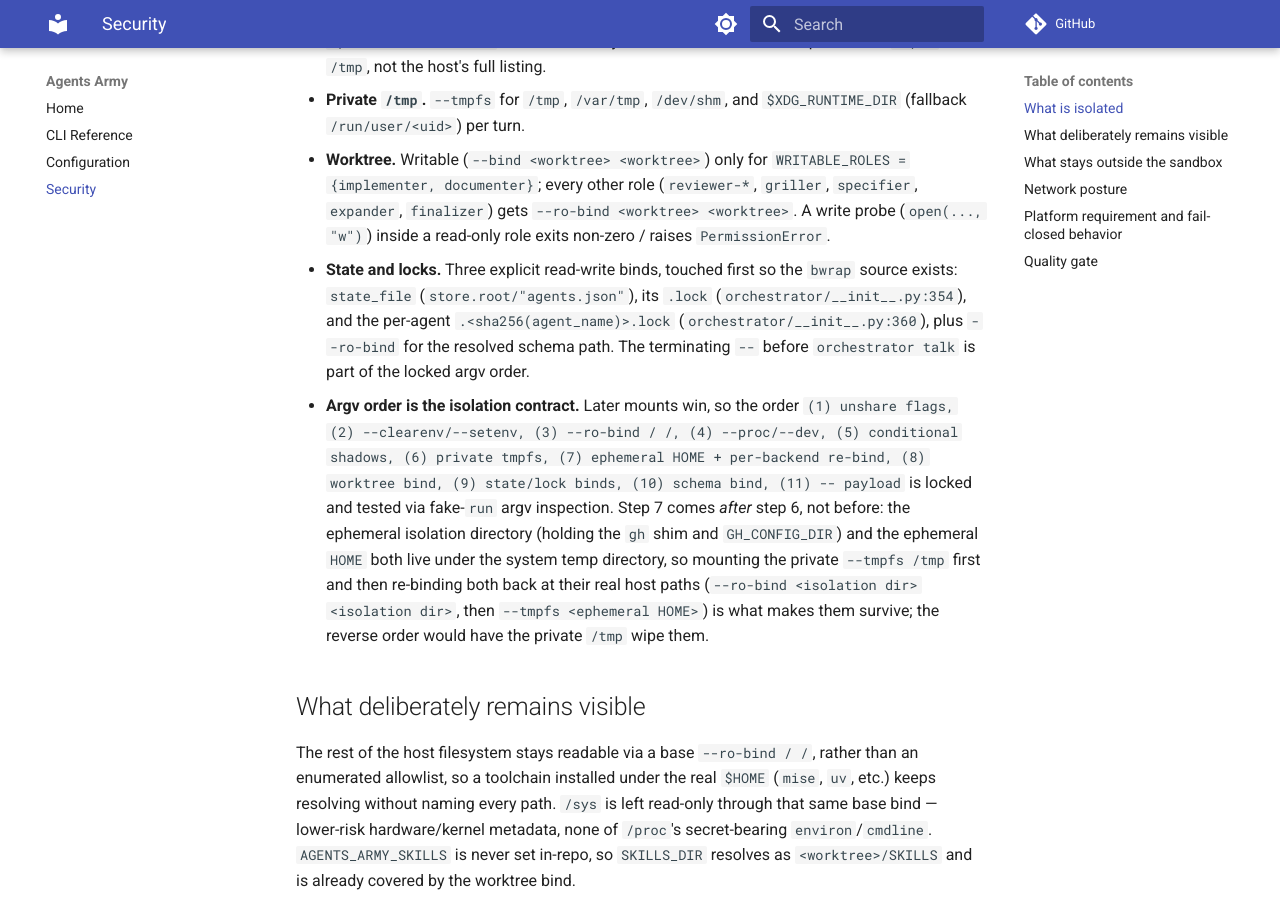
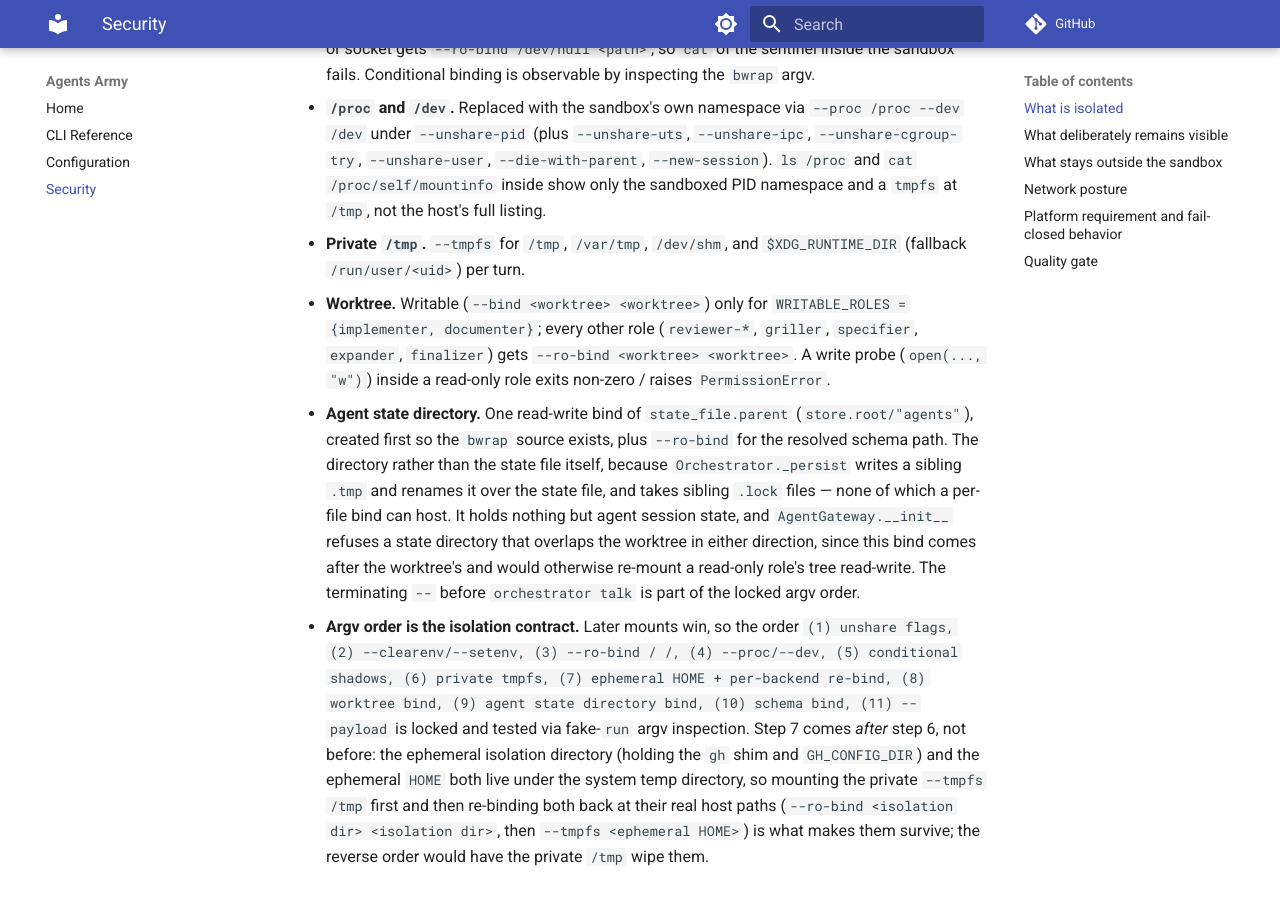
Before and after one commit to gabepsilva/agents-army-2, an MkDocs documentation site: the page built from docs/security.md, in a window 1280 px wide and 900 px high, scrolled down 983 px. Built offline with MkDocs 1.6.1 and Material for MkDocs 9.7.7, drawn with Linux system fonts in a browser that asks for light colours; comment, search, counter and statistics services are not loaded; some of the changed text lies outside the part shown.

Commit message:
Fix the agent sandbox: bind the state directory, not the state file
Every sandboxed agent turn died on the orchestrator's first state write.
`_run_cli` bound `agents.json` and its two lock files individually and
`touch`ed them into existence first, which fails twice over:

- the empty file a bare `touch` leaves behind is not JSON, so the very first
  turn on a new issue was rejected with "is not valid JSON" before it began;
- `Orchestrator._persist` writes a sibling `.tmp` and renames it over the
  state file, and takes sibling `.lock` files. Their parent directory stayed
  read-only, so a turn that got past the first problem died with
  "Read-only file system: .../agents.json.tmp".

Both were latent from the bubblewrap change (ce8108e) and affect V1 and V2
alike; no fresh turn has run since it landed.

Bind `state_file.parent` read-write instead and let the orchestrator create
what it needs. The agent state moves to `<issue>/agents/agents.json` so that
directory holds session state and nothing else — checkpoints, the issue
snapshot, and workflow metadata stay outside a turn's reach.

That bind is read-write for every role and comes after the worktree's, so an
overlap would silently re-mount a reviewer's read-only tree read-write.
`AgentGateway.__init__` now refuses a state directory that contains, or is
contained by, the worktree.

`_lock_paths_for` mirrored two private orchestrator path rules purely to
pre-create bind sources, and goes away with them.

Co-Authored-By: Claude Opus 5 <noreply@anthropic.com>
Claude-Session: https://claude.ai/code/session_01F61pVkksfxUH9jQPuXxAKy

```diff
--- a/docs/security.md
+++ b/docs/security.md
@@ -3,9 +3,16 @@
 Agent turns in the Gabriel's Development Workflow (GDW) example driver run
 inside a [`bubblewrap`](https://github.com/containers/bubblewrap) (`bwrap`)
 sandbox. Only the single `orchestrator talk ...` call made by
-`AgentGateway.ask` (`examples/gabriels_workflow/development_workflow.py:1173`)
-is wrapped. The `orchestrator` package itself stays sandbox-agnostic, and the
+`AgentGateway.ask` in `examples/gabriels_workflow/development_workflow.py` is
+wrapped. The `orchestrator` package itself stays sandbox-agnostic, and the
 driver's own GitHub, git, and `make ci` calls run unsandboxed.
+
+The V2 driver (`examples/gabriels_workflow_v2/`) reuses this same gateway, so
+everything below applies to it unchanged. What V2 adds is upstream of the
+sandbox: each agent's reply is schema-validated and every prompt presents its
+context inside `<untrusted_context_json>`, because a V2 handoff is written by
+the previous agent and is data for the next one to evaluate, never
+instructions for it to follow.
 
 ## What is isolated
 
@@ -48,14 +55,19 @@ driver's own GitHub, git, and `make ci` calls run unsandboxed.
   (`reviewer-*`, `griller`, `specifier`, `expander`, `finalizer`) gets
   `--ro-bind <worktree> <worktree>`. A write probe (`open(..., "w")`) inside a
   read-only role exits non-zero / raises `PermissionError`.
-- **State and locks.** Three explicit read-write binds, touched first so the
-  `bwrap` source exists: `state_file` (`store.root/"agents.json"`), its
-  `.lock` (`orchestrator/__init__.py:354`), and the per-agent
-  `.<sha256(agent_name)>.lock` (`orchestrator/__init__.py:360`), plus
-  `--ro-bind` for the resolved schema path. The terminating `--` before
-  `orchestrator talk` is part of the locked argv order.
+- **Agent state directory.** One read-write bind of `state_file.parent`
+  (`store.root/"agents"`), created first so the `bwrap` source exists, plus
+  `--ro-bind` for the resolved schema path. The directory rather than the
+  state file itself, because `Orchestrator._persist` writes a sibling `.tmp`
+  and renames it over the state file, and takes sibling `.lock` files — none
+  of which a per-file bind can host. It holds nothing but agent session
+  state, and `AgentGateway.__init__` refuses a state directory that overlaps
+  the worktree in either direction, since this bind comes after the
+  worktree's and would otherwise re-mount a read-only role's tree read-write.
+  The terminating `--` before `orchestrator talk` is part of the locked argv
+  order.
 - **Argv order is the isolation contract.** Later mounts win, so the order
-  `(1) unshare flags, (2) --clearenv/--setenv, (3) --ro-bind / /, (4) --proc/--dev, (5) conditional shadows, (6) private tmpfs, (7) ephemeral HOME + per-backend re-bind, (8) worktree bind, (9) state/lock binds, (10) schema bind, (11) -- payload` is locked and tested via fake-`run` argv inspection. Step 7 comes *after* step 6, not before: the ephemeral isolation directory (holding the `gh` shim and `GH_CONFIG_DIR`) and the ephemeral `HOME` both live under the system temp directory, so mounting the private `--tmpfs /tmp` first and then re-binding both back at their real host paths (`--ro-bind <isolation dir> <isolation dir>`, then `--tmpfs <ephemeral HOME>`) is what makes them survive; the reverse order would have the private `/tmp` wipe them.
+  `(1) unshare flags, (2) --clearenv/--setenv, (3) --ro-bind / /, (4) --proc/--dev, (5) conditional shadows, (6) private tmpfs, (7) ephemeral HOME + per-backend re-bind, (8) worktree bind, (9) agent state directory bind, (10) schema bind, (11) -- payload` is locked and tested via fake-`run` argv inspection. Step 7 comes *after* step 6, not before: the ephemeral isolation directory (holding the `gh` shim and `GH_CONFIG_DIR`) and the ephemeral `HOME` both live under the system temp directory, so mounting the private `--tmpfs /tmp` first and then re-binding both back at their real host paths (`--ro-bind <isolation dir> <isolation dir>`, then `--tmpfs <ephemeral HOME>`) is what makes them survive; the reverse order would have the private `/tmp` wipe them.
 
 ## What deliberately remains visible
 
```
Also changed, not shown: examples/gabriels_workflow/README.md (+2 -2 lines), examples/gabriels_workflow_v2/README.md (+4 -1 lines), 6 other files.
